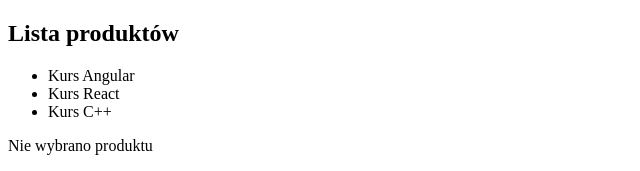
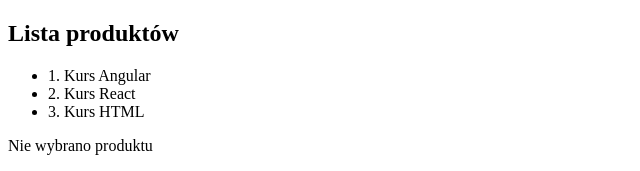
Before and after one commit to materro/Altkom-Angular-myApp, an Angular app: page / in a window 1280 px wide. Shown: the top 171 px of the page, without its empty margins (0-640 px from the left). Built offline with nearby package versions, Linux system fonts and the light colour scheme.

Commit message:
28.03 g.10:12

```diff
--- a/src/app/products/product-detail/product-detail.component.html
+++ b/src/app/products/product-detail/product-detail.component.html
@@ -1,8 +1,8 @@
-<div *ngIf="name">
+<div *ngIf="product">
     <!-- <div [hidden]="!name"> -->
     <h2>Szczegóły produktu</h2>
-    <h3>{{ name }}</h3>
-    <div [ngSwitch]="name">
+    <h3>{{ product.name }}</h3>
+    <div [ngSwitch]="product.name">
         <p *ngSwitchCase="'Kurs Angular'">
             Angular to framework JavaScript
         </p>
--- a/src/app/products/product-detail/product-detail.component.ts
+++ b/src/app/products/product-detail/product-detail.component.ts
@@ -1,4 +1,5 @@
 import { Component, Input, Output, EventEmitter, ChangeDetectionStrategy, OnInit, OnChanges, SimpleChanges } from '@angular/core';
+import { Product } from '../product';
 
 @Component({
   selector: 'app-product-detail',
@@ -9,31 +10,31 @@ import { Component, Input, Output, EventEmitter, ChangeDetectionStrategy, OnInit
 })
 export class ProductDetailComponent implements OnChanges {
 
-  constructor() {
-    console.log(`Name is ${this.name} in the constructor`);
-  }
-  ngOnInit(): void {
-    console.log(`Name is ${this.name} in the ngOnInit`);
-  }
+  // constructor() {
+  //   console.log(`Name is ${this.name} in the constructor`);
+  // }
+  // ngOnInit(): void {
+  //   console.log(`Name is ${this.name} in the ngOnInit`);
+  // }
 
   ngOnChanges(changes: SimpleChanges): void {
-    const product = changes['name'];
+    const product = changes['product'];
     if (!product.isFirstChange()) {
-      const oldValue = product.previousValue;
-      const newValue = product.currentValue;
+      const oldValue = product.previousValue.name;
+      const newValue = product.currentValue.name;
       console.log(`Name changed from ${oldValue} to ${newValue}`);
     }
   }
 
-    @Input() name = '';
-    @Output() bought = new EventEmitter<string>();
+    @Input() product: Product | undefined;
+    @Output() bought = new EventEmitter();
 
     buy() {
-      this.bought.emit(this.name);
+      this.bought.emit();
     }
 
-  get productName(): string {
-      console.log(`Get ${this.name}`)
-      return this.name;
-    }
+  // get productName(): string {
+  //     console.log(`Get ${this.name}`)
+  //     return this.name;
+  //   }
   }
--- a/src/app/products/product-list/product-list.component.html
+++ b/src/app/products/product-list/product-list.component.html
@@ -1,19 +1,19 @@
 <h2>Lista produktów</h2>
+<ul>
+    <li *ngFor="let product of products; let i=index" (click)="selectedProduct = product">
+        <span>{{i+1}}. {{ product.name }}</span>
+    </li>
+</ul>
 <!-- <ul>
-    <li *ngFor="let product of products; let i=index" (click)="selectedProduct = product">
-        <span>{{i+1}}. {{ product }}</span>
-    </li>
-</ul> -->
-<ul>
     <li *ngFor="let product of products; trackBy: trackByProducts" (click)="selectedProduct = product">
         <span>{{ product }}</span>
     </li>
-</ul>
+</ul> -->
 <app-product-detail
 #product
 *ngIf="selectedProduct; else noProduct"
-[name]="selectedProduct"
-(bought)="onBuy($event)"></app-product-detail>
+[product]="selectedProduct"
+(bought)="onBuy()"></app-product-detail>
 <!-- <br><span>{{ product.name }}</span> -->
 <ng-template #noProduct>
     <p>Nie wybrano produktu</p>
--- a/src/app/products/product-list/product-list.component.ts
+++ b/src/app/products/product-list/product-list.component.ts
@@ -1,4 +1,5 @@
 import { AfterViewInit, Component, ViewChild } from '@angular/core';
+import { Product } from '../product';
 import { ProductDetailComponent } from '../product-detail/product-detail.component';
 
 @Component({
@@ -10,20 +11,33 @@ import { ProductDetailComponent } from '../product-detail/product-detail.compone
 export class ProductListComponent implements AfterViewInit {
 
   title = 'Products';
-  selectedProduct = '';
-  products = ['Kurs Angular','Kurs React','Kurs C++'];
+  selectedProduct: Product | undefined;
+  products: Product[] = [
+    {
+      name:'Kurs Angular',
+      price: 1000
+    },
+    {
+      name:'Kurs React',
+      price: 2000
+    },
+    {
+      name:'Kurs HTML',
+      price: 3000
+    }
+  ];
 
   @ViewChild(ProductDetailComponent) productDetail: ProductDetailComponent | undefined;
 
   ngAfterViewInit(): void {
     if (this.productDetail) {
-      console.log(this.productDetail.name);
+      console.log(this.productDetail.product);
     }
   }
 
 
-  onBuy(name: string) {
-    window.alert(`You bought the ${name} !`);
+  onBuy() {
+    window.alert(`You bought the ${this.selectedProduct?.name} !`);
   }
 
   trackByProducts(index: number, name: string):string {
--- /dev/null
+++ b/src/app/products/product.ts
@@ -0,0 +1,4 @@
+export interface Product {
+    name: string;
+    price: number;
+}
```
